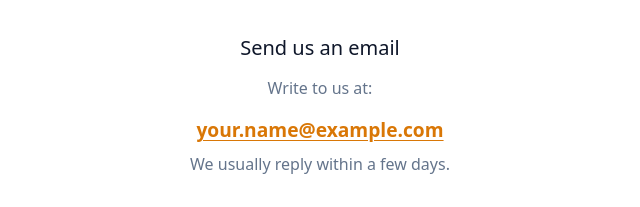
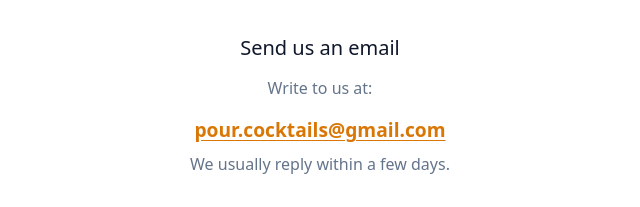
Before and after one commit to kkearraa/pour, a plain HTML site: page contact.html in a window 1280 px wide. Shown: the part 238-445 px from the top of the page, 320-960 px from the left. Drawn offline with Linux system fonts and the light colour scheme.

```diff
--- a/contact.html
+++ b/contact.html
@@ -68,7 +68,7 @@
         script.js joins data-user + "@" + data-domain when the page loads,
         so spam bots that scan the HTML for addresses don't find it.
       -->
-      <a class="contact-email js-email" data-user="your.name" data-domain="example.com" href="contact.html">Turn on JavaScript to see the email address</a>
+      <a class="contact-email js-email" data-user="pour.cocktails" data-domain="gmail.com" href="contact.html">Turn on JavaScript to see the email address</a>
       <noscript><p>Our email address is shown with JavaScript to protect it from spam bots. Please turn JavaScript on to see it.</p></noscript>
       <p>We usually reply within a few days.</p>
 
```
